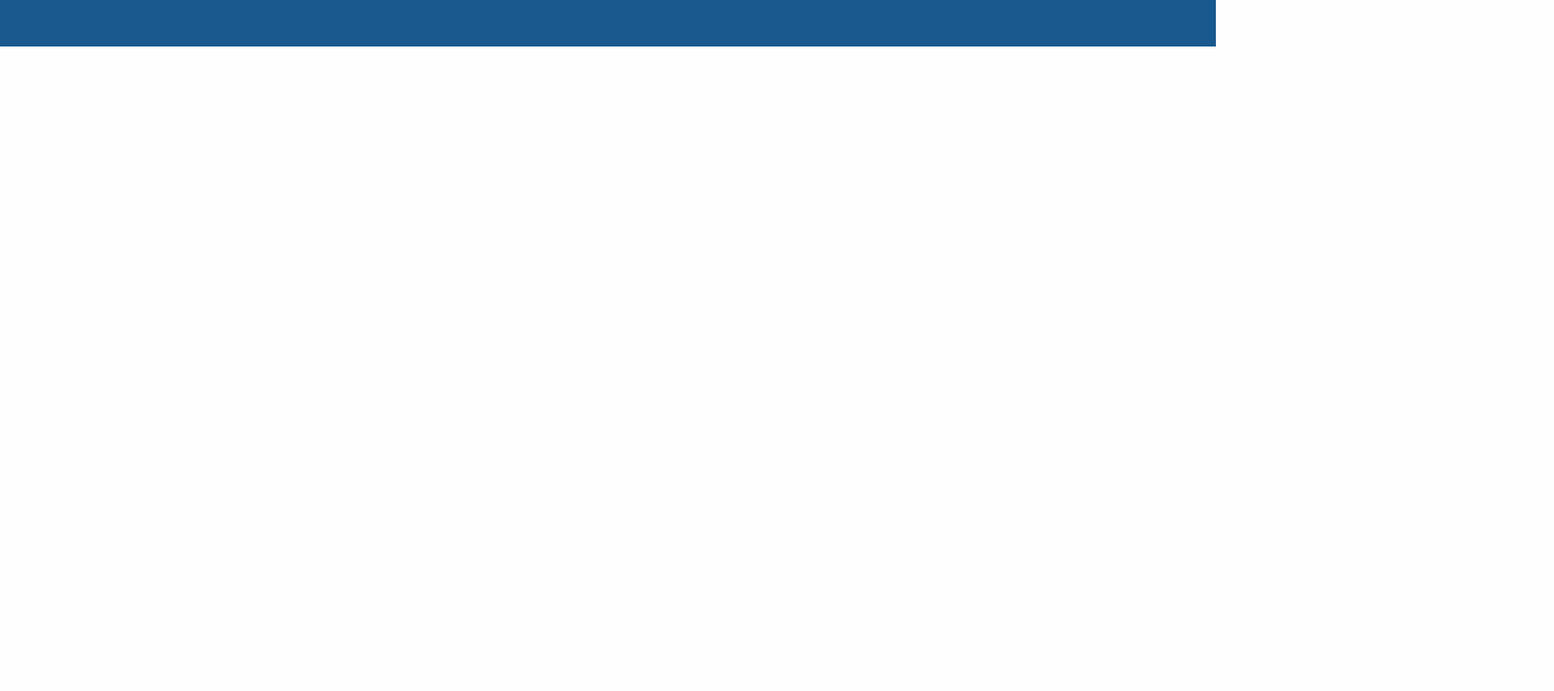
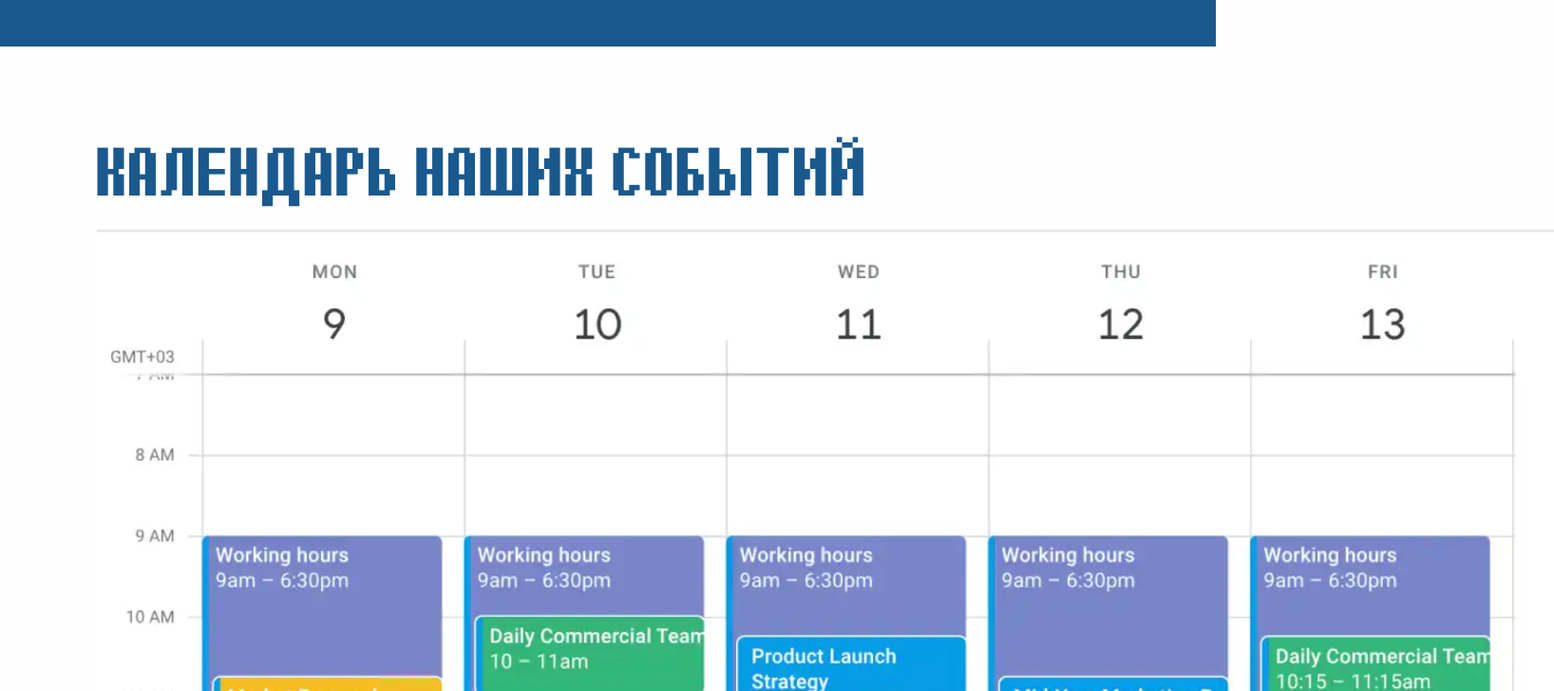
Before and after one commit to LenaAn/nelenkin-frontend, a React (Vite) app: page / in a window 1280 px wide. Shown: the part 1340-2068 px from the top of the page at 95% size, 1636 px wide, since content can reach past the window. Before the commit the page ends 1389 px from the top, so only its background shows below. Built offline with nearby package versions, Linux system fonts and the light colour scheme.

Commit message:
add calendar section withour style

```diff
--- /dev/null
+++ b/src/CalendarSection.jsx
@@ -0,0 +1,22 @@
+import './Section.css'
+
+function CalendarSection() {
+    return (
+        <section className="section section-calendar">
+            <div className="container section-calendar-inner">
+                <h2 className="section-title section-title--center">
+                    Календарь наших событий
+                </h2>
+                <div className="calendar-frame">
+                    <img
+                        className="calendar-image"
+                        src="/img/calendar.png"
+                        alt="Календарь событий"
+                    />
+                </div>
+            </div>
+        </section>
+    )
+}
+
+export default CalendarSection
--- a/src/Page.jsx
+++ b/src/Page.jsx
@@ -1,12 +1,14 @@
 import './Page.css'
 import AboutSection from "./AboutSection.jsx";
 import HowToJoinSection from "./HowToJoinSection.jsx";
+import CalendarSection from "./CalendarSection.jsx";
 
 function Page() {
     return (
         <main className="page-main">
             <AboutSection/>
             <HowToJoinSection/>
+            <CalendarSection/>
         </main>
     )
 }
```
Also changed, not shown: public/img/calendar.png (added).
